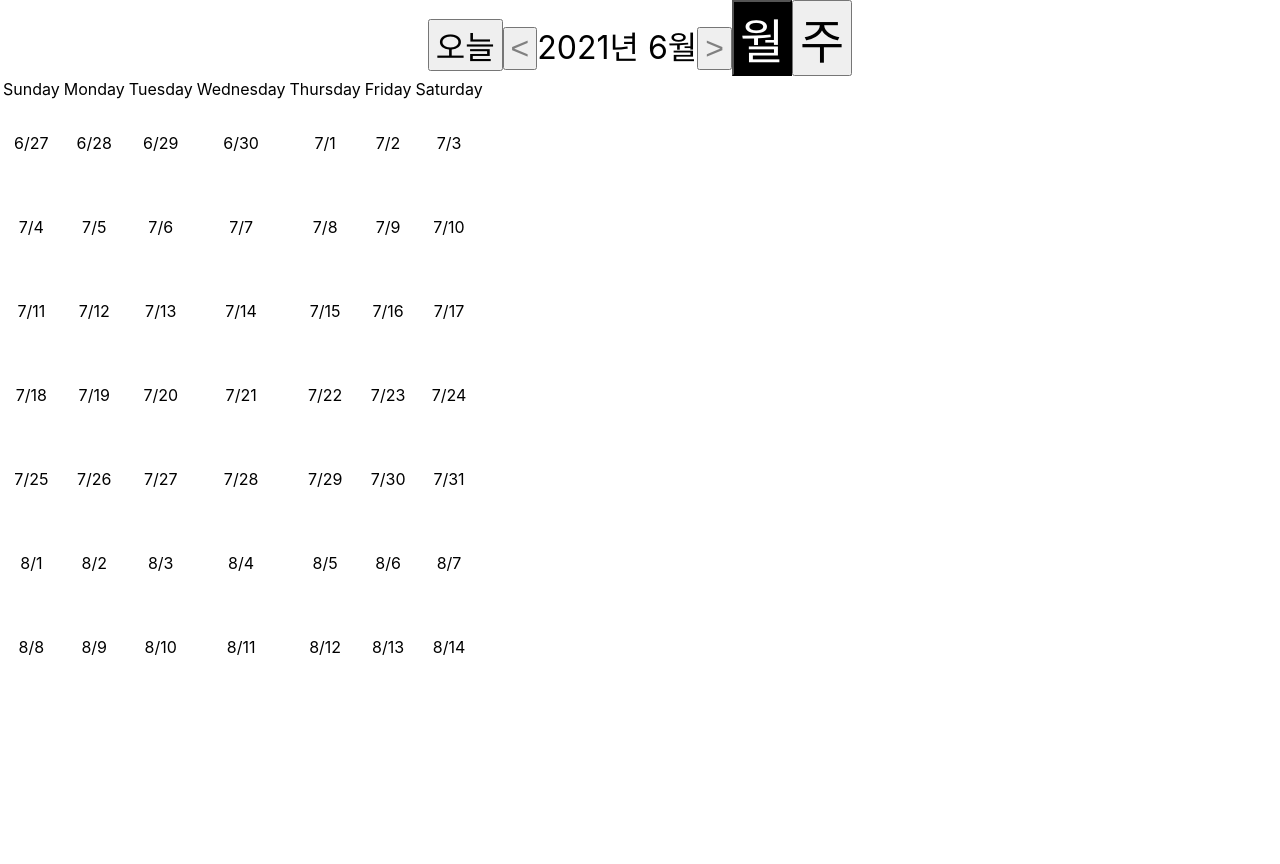
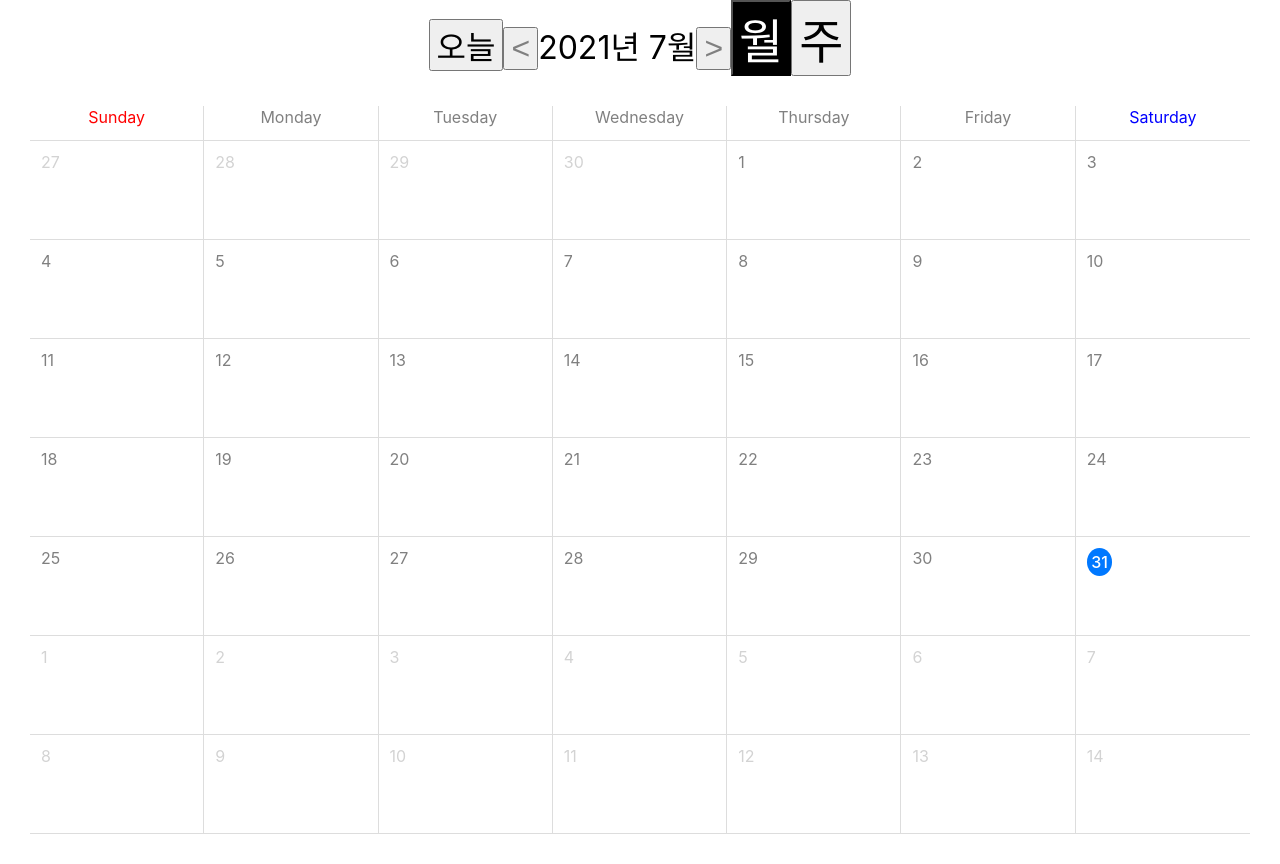
Before and after one commit to MartianLee/interview-assignment-1, a React (Create React App) app: page / in a window 1280 px wide. Before the commit the page ends 800 px from the top, so only its background shows below. Built offline with nearby package versions, Linux system fonts and the light colour scheme.

Commit message:
오늘 날짜를 표시하고 달력의 상단 스타일을 개선합니다

```diff
--- a/src/components/atoms/CalenderHeaderText.tsx
+++ b/src/components/atoms/CalenderHeaderText.tsx
@@ -22,8 +22,8 @@ const CalenderHeaderText = () => {
     <>
       <Text>
         {currentView === "monthly"
-          ? `${currentDate.getFullYear()}년 ${currentDate.getMonth()}월`
-          : `${currentDate.getFullYear()}년 ${currentDate.getMonth()}월`}
+          ? `${currentDate.getFullYear()}년 ${currentDate.getMonth() + 1}월`
+          : `${currentDate.getFullYear()}년 ${currentDate.getMonth() + 1}월`}
       </Text>
     </>
   );
--- a/src/components/atoms/DayCalender.tsx
+++ b/src/components/atoms/DayCalender.tsx
@@ -1,20 +1,30 @@
 import { useRecoilState } from "recoil";
 import styled from "styled-components";
-import { formatDate } from "../../services/utils";
+import { formatDate, isToday } from "../../services/utils";
 import {
+  currentDateState,
   Schedule,
   scheduleInputState,
   scheduleListState,
   toggleScheduleInputState,
 } from "../../stores/store";
+import { NormalDay } from "./NormalDay";
+import { Today } from "./Today";
 
 const DayTd = styled.td`
-  height: 5rem;
+  height: 6rem;
+  border-right: 1px solid #ddd;
+  border-bottom: 1px solid #ddd;
+  vertical-align: top;
+  &:last-child {
+    border-right: 0;
+  }
 `;
 
 const DaySchedule = styled.div`
   background: ${(props) => props.color};
   height: 1rem;
+  color: white;
 `;
 
 const DayCalneder = (props: { day: Date }) => {
@@ -22,6 +32,7 @@ const DayCalneder = (props: { day: Date }) => {
   const [toggleScheduleInput, setToggleScheduleInput] = useRecoilState(
     toggleScheduleInputState
   );
+  const [currentDate, setCurrentDate] = useRecoilState(currentDateState);
   const [scheduleList, setScheduleList] = useRecoilState(scheduleListState);
 
   const updateToggleSchedule = (inputDate: Date) => {
@@ -49,7 +60,6 @@ const DayCalneder = (props: { day: Date }) => {
     }
     return false;
   });
-  console.log(todaySchedule);
 
   const dayScheduleComponent = todaySchedule.map((item, index) => {
     return (
@@ -61,10 +71,20 @@ const DayCalneder = (props: { day: Date }) => {
       </DaySchedule>
     );
   });
+  const DateText = props.day.getDate();
 
   return (
     <DayTd onClick={() => updateToggleSchedule(props.day)}>
-      {props.day.getMonth() + 1}/{props.day.getDate()}
+      {isToday(props.day) ? (
+        <Today>{DateText}</Today>
+      ) : (
+        <NormalDay
+          thisMonth={props.day.getMonth() === currentDate.getMonth()}
+          alignText="left"
+        >
+          {DateText}
+        </NormalDay>
+      )}
       {dayScheduleComponent}
     </DayTd>
   );
--- /dev/null
+++ b/src/components/atoms/NormalDay.tsx
@@ -0,0 +1,12 @@
+import styled from "styled-components";
+
+interface DayType {
+  thisMonth: boolean;
+  alignText: string;
+}
+
+export const NormalDay = styled.div<DayType>`
+  text-align: ${(props) => props.alignText};
+  color: ${(props) => (props.thisMonth ? "grey" : "lightgray")};
+  margin: 10px;
+`;
--- /dev/null
+++ b/src/components/atoms/Today.tsx
@@ -0,0 +1,15 @@
+import styled from "styled-components";
+
+interface TodayType {
+  alignText?: string;
+}
+
+export const Today = styled.div<TodayType>`
+  background: #0078ff;
+  border-radius: 50%;
+  font-weight: 500;
+  color: white;
+  padding: 4px;
+  width: 1.1em;
+  margin: ${(props) => (props.alignText == "center" ? "6px auto" : "10px")};
+`;
--- a/src/components/organism/InputScheduleModal.tsx
+++ b/src/components/organism/InputScheduleModal.tsx
@@ -5,6 +5,7 @@ import {
   Schedule,
   scheduleInputState,
   scheduleListState,
+  toggleScheduleInputState,
   ViewStateType,
 } from "../../stores/store";
 import styled, { css } from "styled-components";
@@ -16,6 +17,21 @@ const Button = styled.button`
   font-size: 2rem;
 `;
 
+const ModalWrapper = styled.div`
+  position: absolute;
+  display: flex;
+  align-items: center;
+  justify-content: center;
+  background-color: rgba(0, 0, 0, 0.3);
+  width: 100%;
+  height: 100%;
+`;
+
+const Modal = styled.div`
+  background-color: white;
+  box-shadow: 0 10px 16px 0 rgb(0 0 0 / 20%), 0 6px 20px 0 rgb(0 0 0 / 19%) !important;
+`;
+
 const InputScheduleModal = () => {
   const [title, setTitle] = useState("");
   const [startDate, setStartDate] = useState("");
@@ -25,16 +41,22 @@ const InputScheduleModal = () => {
 
   const [scheduleInput, setScheduleInput] = useRecoilState(scheduleInputState);
   const [scheduleList, setScheduleList] = useRecoilState(scheduleListState);
+  const [toggleScheduleInput, setToggleScheduleInput] = useRecoilState(
+    toggleScheduleInputState
+  );
   const updateCurrentDate = () => {
     setScheduleInput({
       startDate: "",
       endDate: "",
+      startTime: 0,
+      endTime: 0,
     });
   };
 
   const insertSchedule = () => {
     console.log(title, startDate, startTime, endDate, endTime);
     const newSchedule: Schedule = {
+      id: v4(),
       color: getRandomColor(),
       title,
       startDate,
@@ -62,17 +84,16 @@ const InputScheduleModal = () => {
   });
   return (
     <>
-      <div>
-        {scheduleList.map((schedule, index) => {
-          return (
-            <div key={`schedule-${index}`}>
-              {schedule.startDate} {schedule.startTime} &nbsp;
-              {schedule.endDate} {schedule.endTime}
+      <ModalWrapper>
+        <Modal>
+          <div>일정 수정하기</div>
+          <div
+            onClick={() => {
+              setToggleScheduleInput(false);
+            }}
+          >
+            X
           </div>
-          );
-        })}
-      </div>
-      <div>
           날짜 입력입력
           {scheduleInput.startDate}
           {/* <input type="date" onChange={() => myFunction(event)}></input> */}
@@ -107,7 +128,8 @@ const InputScheduleModal = () => {
           </select>
           <button>취소</button>
           <input onClick={() => insertSchedule()} type="submit" value="저장" />
-      </div>
+        </Modal>
+      </ModalWrapper>
     </>
   );
 };
--- a/src/components/organism/MonthlyCalender.tsx
+++ b/src/components/organism/MonthlyCalender.tsx
@@ -11,6 +11,23 @@ import { v4 } from "uuid";
 import styled from "styled-components";
 import { formatDate } from "../../services/utils";
 import DayCalneder from "../atoms/DayCalender";
+import { CalenderTable } from "../templates/CalenderTable";
+
+interface HeaderType {
+  weekday: number;
+}
+
+const DayHeaderTd = styled.td<HeaderType>`
+  height: 2rem;
+  border-right: 1px solid #ddd;
+  border-bottom: 1px solid #ddd;
+  vertical-align: top;
+  &:last-child {
+    border-right: 0;
+  }
+  color: ${(props) =>
+    props.weekday == 0 ? "red" : props.weekday == 6 ? "blue" : "grey"};
+`;
 
 const MonthlyCalender = () => {
   const [currentView, setCurrentView] = useRecoilState(currentViewState);
@@ -20,18 +37,6 @@ const MonthlyCalender = () => {
   );
 
   const calender = useRecoilValue(calenderValue);
-  const toggleView = (viewValue: ViewStateType) => {
-    setCurrentView(viewValue);
-  };
-
-  const updateToggleSchedule = (inputDate: Date) => {
-    const newSchedule: Schedule = {
-      startDate: formatDate(inputDate),
-      endDate: "",
-    };
-    setToggleScheduleInput(true);
-    setScheduleInput(newSchedule);
-  };
 
   const WeekCalender = (week: Date[]) => {
     return (
@@ -53,20 +58,20 @@ const MonthlyCalender = () => {
 
   return (
     <>
-      <table>
+      <CalenderTable>
         <thead>
           <tr>
-            <td>Sunday</td>
-            <td>Monday</td>
-            <td>Tuesday</td>
-            <td>Wednesday</td>
-            <td>Thursday</td>
-            <td>Friday</td>
-            <td>Saturday</td>
+            <DayHeaderTd weekday={0}>Sunday</DayHeaderTd>
+            <DayHeaderTd weekday={1}>Monday</DayHeaderTd>
+            <DayHeaderTd weekday={2}>Tuesday</DayHeaderTd>
+            <DayHeaderTd weekday={3}>Wednesday</DayHeaderTd>
+            <DayHeaderTd weekday={4}>Thursday</DayHeaderTd>
+            <DayHeaderTd weekday={5}>Friday</DayHeaderTd>
+            <DayHeaderTd weekday={6}>Saturday</DayHeaderTd>
           </tr>
         </thead>
         <tbody>{viewCalender}</tbody>
-      </table>
+      </CalenderTable>
     </>
   );
 };
--- a/src/components/organism/WeeklyCalender.tsx
+++ b/src/components/organism/WeeklyCalender.tsx
@@ -1,6 +1,7 @@
 import { useRecoilState, useRecoilValue } from "recoil";
 import {
   calenderValue,
+  currentDateState,
   currentViewState,
   Schedule,
   scheduleInputState,
@@ -10,8 +11,16 @@ import {
 } from "../../stores/store";
 import { v4 } from "uuid";
 import styled from "styled-components";
-import { formatDate, timeOptions, TimeType } from "../../services/utils";
+import {
+  formatDate,
+  isToday,
+  timeOptions,
+  TimeType,
+} from "../../services/utils";
 import DayCalneder from "../atoms/DayCalender";
+import { CalenderTable } from "../templates/CalenderTable";
+import { Today } from "../atoms/Today";
+import { NormalDay } from "../atoms/NormalDay";
 
 type ScheduleElementType = {
   day?: number;
@@ -23,14 +32,8 @@ type ScheduleElementType = {
 type DatyTdType = {
   isThirties?: boolean;
   isLast?: boolean;
+  weekday?: number;
 };
-
-const CalenderTable = styled.table`
-  table-layout: fixed;
-  width: 100%;
-  padding: 30px;
-  border-spacing: 0;
-`;
 
 const DayTd = styled.td<DatyTdType>`
   height: 36px;
@@ -41,6 +44,8 @@ const DayTd = styled.td<DatyTdType>`
   &:last-child {
     border-right: 0;
   }
+  color: ${(props) =>
+    props.weekday == 0 ? "red" : props.weekday == 6 ? "blue" : "grey"};
 `;
 
 const ScheduleElement = styled.div<ScheduleElementType>`
@@ -60,7 +65,7 @@ const ScheduleWrapper = styled.div`
 `;
 
 const WeeklyCalender = () => {
-  const [currentView, setCurrentView] = useRecoilState(currentViewState);
+  const [currentDate, setCurrentDate] = useRecoilState(currentDateState);
   const [scheduleInput, setScheduleInput] = useRecoilState(scheduleInputState);
   const [toggleScheduleInput, setToggleScheduleInput] = useRecoilState(
     toggleScheduleInputState
@@ -167,45 +172,44 @@ const WeeklyCalender = () => {
     });
     return elementList;
   };
+  console.log(calender);
+  const days = [
+    "Sunday",
+    "Monday",
+    "Tuesday",
+    "Wednesday",
+    "Thursday",
+    "Friday",
+    "Saturday",
+  ];
+  const headTd = calender.map((weekday) => {
+    console.log(weekday);
+    return (
+      <DayTd key={v4()} weekday={weekday.getDay()}>
+        <div>{days[weekday.getDay()]}</div>
+        {isToday(weekday) ? (
+          <Today alignText="center">{weekday.getDate()}</Today>
+        ) : (
+          <NormalDay
+            thisMonth={weekday.getMonth() === currentDate.getMonth()}
+            alignText="center"
+          >
+            {weekday.getDate()}
+          </NormalDay>
+        )}
+      </DayTd>
+    );
+  });
 
   return (
     <>
       <ScheduleWrapper>{ScheduleElmentList()}</ScheduleWrapper>
-      {/* <CalenderPresetation>
 
-      </CalenderPresetation> */}
       <CalenderTable>
         <thead>
           <tr>
             <DayTd></DayTd>
-            <DayTd>
-              Sunday <br />
-              {calender[0].getDate()}
-            </DayTd>
-            <DayTd>
-              Monday <br />
-              {calender[1].getDate()}
-            </DayTd>
-            <DayTd>
-              Tuesday <br />
-              {calender[2].getDate()}
-            </DayTd>
-            <DayTd>
-              Wednesday <br />
-              {calender[3].getDate()}
-            </DayTd>
-            <DayTd>
-              Thursday <br />
-              {calender[4].getDate()}
-            </DayTd>
-            <DayTd>
-              Friday <br />
-              {calender[5].getDate()}
-            </DayTd>
-            <DayTd>
-              Saturday <br />
-              {calender[6].getDate()}
-            </DayTd>
+            {headTd}
           </tr>
         </thead>
         <tbody>{viewCalender}</tbody>
--- /dev/null
+++ b/src/components/templates/CalenderTable.tsx
@@ -0,0 +1,8 @@
+import styled from "styled-components";
+
+export const CalenderTable = styled.table`
+  table-layout: fixed;
+  width: 100%;
+  padding: 30px;
+  border-spacing: 0;
+`;
--- a/src/services/utils.ts
+++ b/src/services/utils.ts
@@ -42,3 +42,11 @@ export function getRandomColor(): string {
   }
   return color;
 }
+
+export const isToday = (day: Date) => {
+  return (
+    day.getFullYear() === new Date().getFullYear() &&
+    day.getMonth() === new Date().getMonth() &&
+    day.getDate() === new Date().getDate()
+  );
+};
```
Lines whose indentation alone changed are shown as unchanged.
